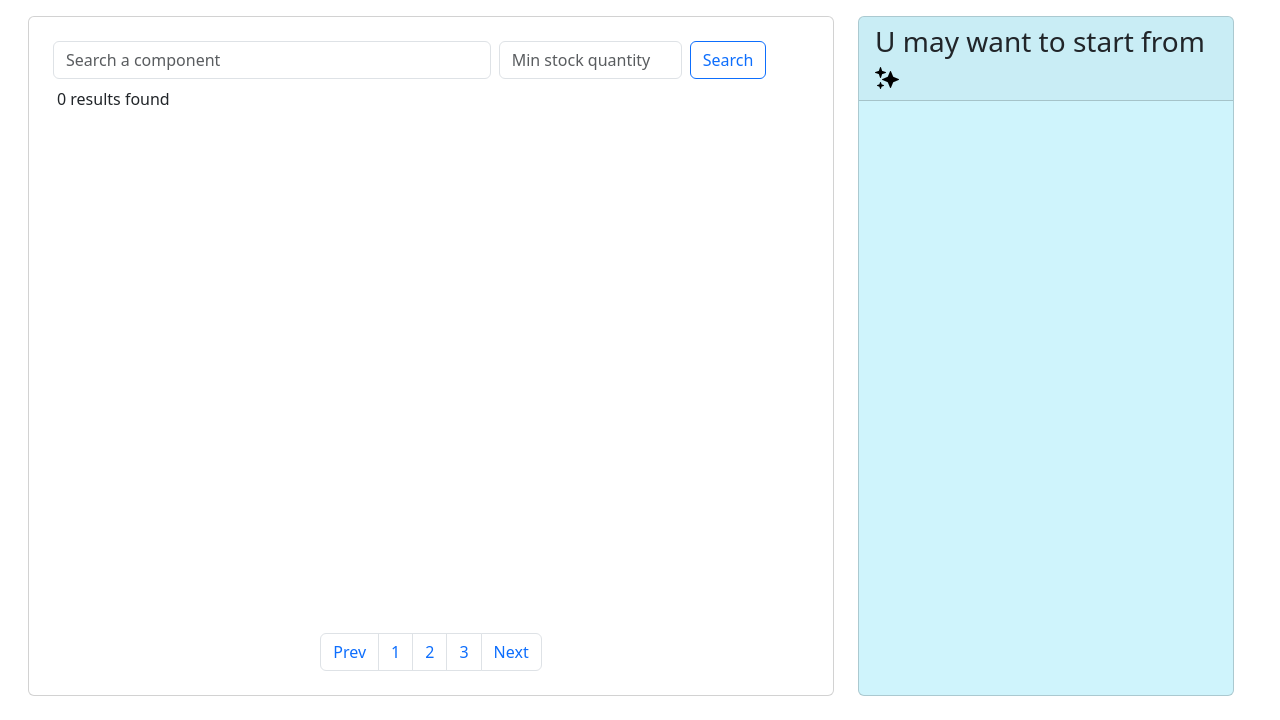
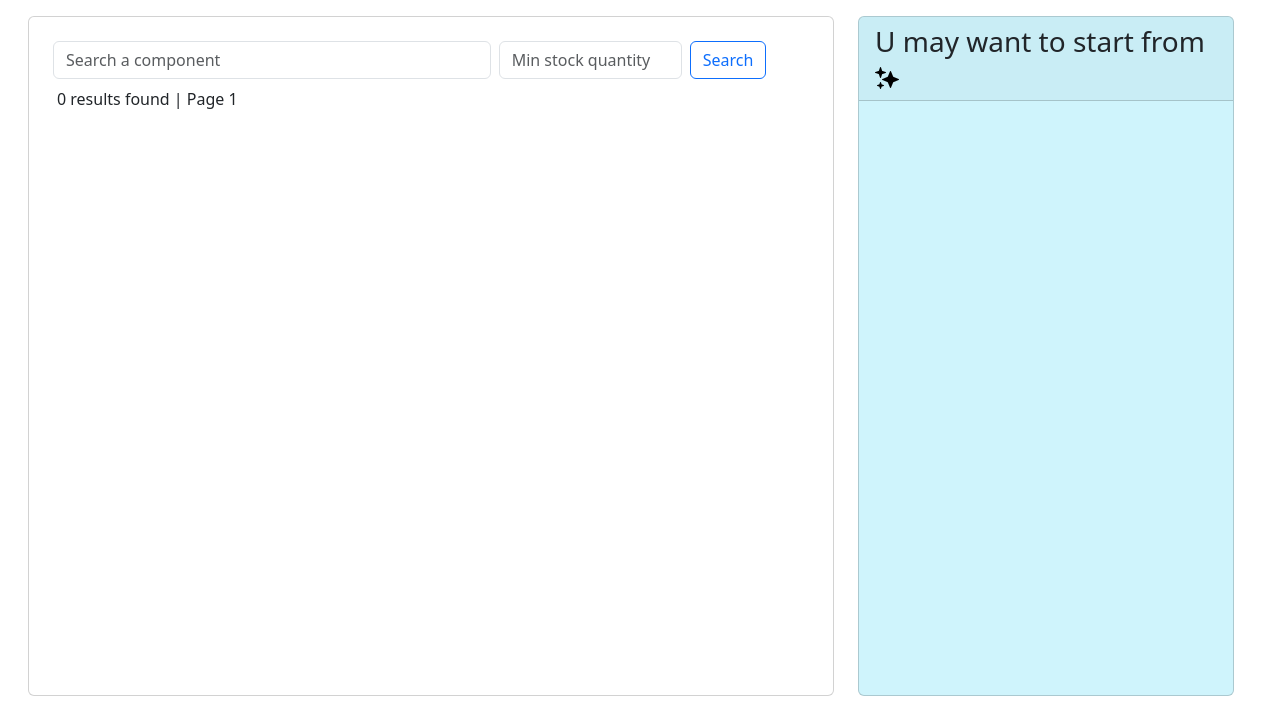
Before and after one commit to mc-cat-tty/mmr_stock, a Django app: page / in a window 1280 px wide. Shown: the part 80-800 px from the top of the page. Run offline with Django 5.2, Linux system fonts and the light colour scheme; the visitor is signed in with stand-in values (Sample User, id 1); data comes from the database, SQL or seed files in the repository; data that the repository does not hold is empty; some libraries are stand-ins or nearby versions.

Commit message:
Add paginator

```diff
--- a/core/templates/home.html
+++ b/core/templates/home.html
@@ -23,7 +23,7 @@
             <button class="btn btn-outline-primary" type="submit">Search</button>
           </div>
         </form>
-        <div class="row ps-3 pt-1"> {{object_list.count}} results found </div>
+        <div class="row ps-3 pt-1"> {{ page_obj.paginator.count }} results found | Page {{page_obj.number}} </div>
       </div>
       <div class="card-body overflow-auto">
         <div class="container">
@@ -37,11 +37,16 @@
         </div>
       </div>
       <ul class="pagination mt-2 mb-0 justify-content-center">
-        <li class="page-item"><a class="page-link" href="#">Prev</a></li>
-        <li class="page-item"><a class="page-link" href="#">1</a></li>
-        <li class="page-item"><a class="page-link" href="#">2</a></li>
-        <li class="page-item"><a class="page-link" href="#">3</a></li>
-        <li class="page-item"><a class="page-link" href="#">Next</a></li>
+        <li class="page-item">
+          {% if page_obj.has_previous %}
+            <a class='page-link' href="?page={{ page_obj.previous_page_number }}">Prev</a>
+          {% endif %}
+        </li>
+        <li class="page-item">
+          {% if page_obj.has_next %}
+            <a class='page-link' href="?page={{ page_obj.next_page_number }}">Next</a>
+          {% endif %}
+        </li>
       </ul>
     </div>
   </div>
--- a/core/views.py
+++ b/core/views.py
@@ -15,6 +15,7 @@ from .models import *
 class HomeView(ListView):
   model = Component
   template_name="home.html"
+  paginate_by = 24
   form_data = {}
 
   def get_queryset(self):
```
